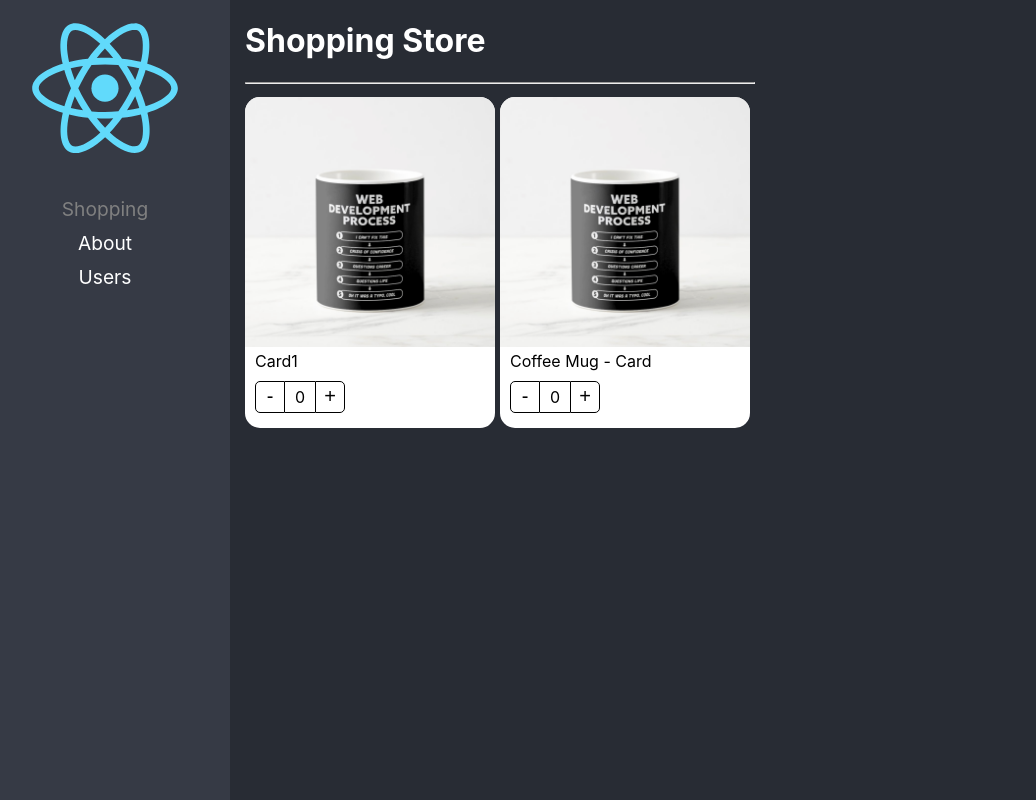
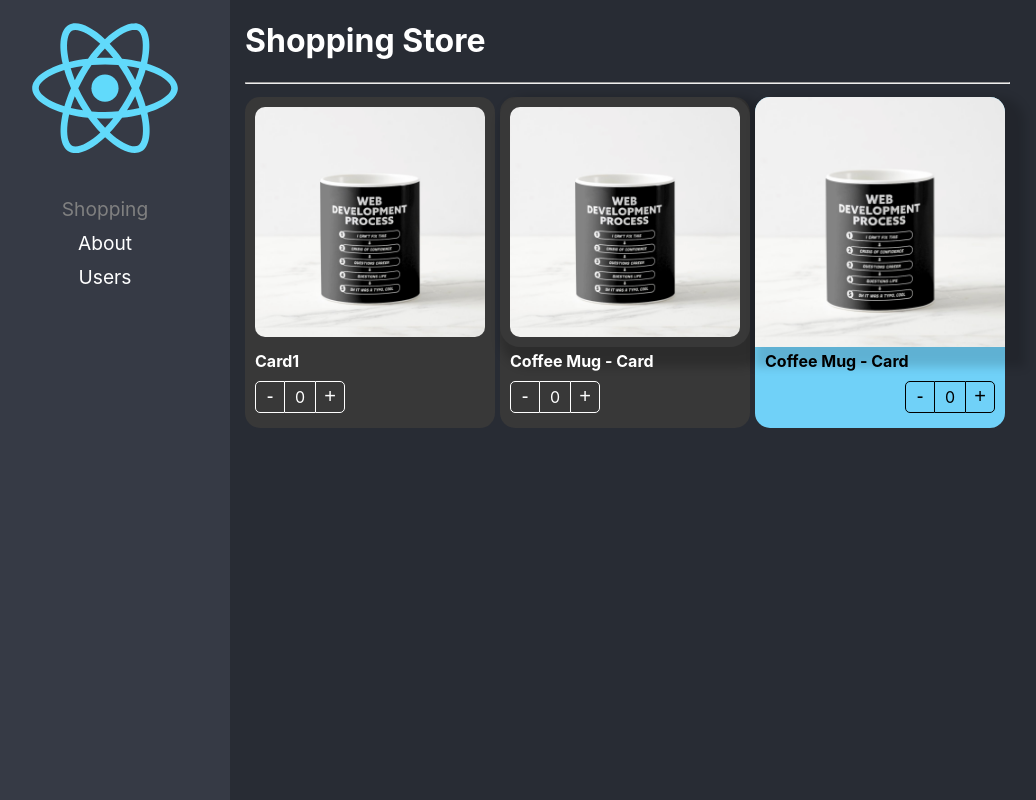
Before and after one commit to gerodrig/react-notes, a React (Create React App) app: page / in a window 1280 px wide. Shown: the whole page, without its empty margins (20-1056 px from the left). Built offline with nearby package versions, Linux system fonts and the light colour scheme.

Commit message:
Component Extend Styles Ready

```diff
--- a/src/02-component-patterns/components/ProductButtons.tsx
+++ b/src/02-component-patterns/components/ProductButtons.tsx
@@ -3,11 +3,16 @@
 
 import styles from '../styles/styles.module.css';
 
-export const ProductButtons = () => {
+export interface Props {
+    className?: string;
+    style?: React.CSSProperties;
+}
+
+export const ProductButtons = ({className, style}: Props) => {
 
     const { increaseBy, counter } = useContext(ProductContext);
     return (
-        <div className={styles.buttonsContainer}>
+        <div className={`${ styles.buttonsContainer } ${ className }` } style={ style }>
             <button
                 className={styles.buttonMinus}
                 onClick={() => increaseBy(-1)}
--- a/src/02-component-patterns/components/ProductCard.tsx
+++ b/src/02-component-patterns/components/ProductCard.tsx
@@ -2,7 +2,7 @@
 import { useProduct } from '../hooks/useProduct';
 import styles from '../styles/styles.module.css';
 
-import { ProductCardProps, ProductContextProps } from '../interfaces/interfaces';
+import { Product, ProductContextProps } from '../interfaces/interfaces';
 
 
 
@@ -13,11 +13,16 @@
 
 
 
+export interface Props {
+	product: Product;
+    children?: React.ReactElement | React.ReactElement[];
+    className?: string;
+    style?: React.CSSProperties;
+}
 
 
 
-
-export const ProductCard = ({ children, product }: ProductCardProps) => {
+export const ProductCard = ({ children, product, className, style }: Props) => {
 	const { counter, increaseBy } = useProduct();
 
 	return (
@@ -26,7 +31,7 @@
             increaseBy,
             product
         }}>
-            <div className={styles.productCard}>
+            <div className={`${ styles.productCard } ${ className }`} style={ style }>
                 {children}
                 {/* <ProductImage img={product.img} />
                 <ProductTitle title={product.title} />
--- a/src/02-component-patterns/components/ProductImage.tsx
+++ b/src/02-component-patterns/components/ProductImage.tsx
@@ -1,11 +1,16 @@
-import { useContext } from "react";
-import { ProductContext } from "./ProductCard";
+import { useContext } from 'react';
+import { ProductContext } from './ProductCard';
 
 import styles from '../styles/styles.module.css';
 import noImage from '../assets/no-image.jpg';
 
-export const ProductImage = ({img = ''}) => {
+export interface Props {
+	className?: string;
+	img?: string;
+	style?: React.CSSProperties;
+}
 
+export const ProductImage = ({ img = '', className, style }: Props) => {
 	const { product } = useContext(ProductContext);
 
 	let imgToShow: string;
@@ -20,8 +25,9 @@
 
 	return (
 		<img
-			className={styles.productImg}
-			src={ imgToShow}
+			className={`${styles.productImg} ${className}`}
+			style={style}
+			src={imgToShow}
 			alt='Product'
 		/>
 	);
--- a/src/02-component-patterns/components/ProductTitle.tsx
+++ b/src/02-component-patterns/components/ProductTitle.tsx
@@ -4,12 +4,18 @@
 
 import styles from '../styles/styles.module.css';
 
-export const ProductTitle = ({title} : {title?: string}) => {
+export interface Props {
+    className?: string;
+    title?: string;
+    style?: React.CSSProperties;
+}
+
+export const ProductTitle = ({title , className, style }: Props ) => {
 
     const {product} = useContext(ProductContext);
 
     return (
-        <span className={styles.productDescription}>
+        <span className={`${ styles.productDescription} ${ className }`} style={ style }>
             { title ? title : product.title }
         </span>
     );
--- a/src/02-component-patterns/pages/ShoppingPage.tsx
+++ b/src/02-component-patterns/pages/ShoppingPage.tsx
@@ -6,6 +6,7 @@
 } from '../components';
 
 import styles from '../styles/styles.module.css';
+import '../styles/custom-styles.css';
 
 const product = {
 	id: '1',
@@ -20,16 +21,22 @@
 			<hr />
 
 			<div className={styles.shoppingLayout}>
-				<ProductCard product={product}>
-					<ProductCard.Image />
-					<ProductCard.Title title={'Card1'} />
-					<ProductCard.Buttons />
+				<ProductCard product={product} className='bg-dark text-white '>
+					<ProductCard.Image className='custom-image' />
+					<ProductCard.Title title={'Card1'} className='text-bold' />
+					<ProductCard.Buttons className='custom-buttons' />
 				</ProductCard>
 
-				<ProductCard product={product}>
-					<ProductImage />
-					<ProductTitle />
-					<ProductButtons/>
+				<ProductCard product={product} className='bg-dark text-white '>
+					<ProductImage className='custom-image' style={{ boxShadow: '10px 10px 10px 10px rgba(0,0,0,0.2)' }} />
+					<ProductTitle className='text-bold' />
+					<ProductButtons className='custom-buttons' />
+				</ProductCard>
+
+				<ProductCard product={product} style={{ backgroundColor: '#70D1F8' }}>
+					<ProductImage style={{ boxShadow: '10px 10px 10px 10px rgba(0,0,0,0.15)' }} />
+					<ProductTitle style={ { fontWeight: 'bold'} } />
+					<ProductButtons style={{display: 'flex', justifyContent: 'end'}} />
 				</ProductCard>
 
 				{/* <ProductCard />
--- /dev/null
+++ b/src/02-component-patterns/styles/custom-styles.css
@@ -0,0 +1,22 @@
+.bg-dark {
+    background-color: rgb(56, 56, 56);
+}
+
+.text-white {
+    color: rgb(255, 255, 255);
+}
+
+.text-bold {
+    font-weight: bold;
+}
+
+.custom-image {
+    padding: 10px;
+    width: calc(100% - 20px);
+    border-radius: 20px;
+}
+
+.custom-buttons button, .custom-buttons div{
+    color: white;
+    border-color: white;
+}
```
Also changed, not shown: src/02-component-patterns/interfaces/interfaces.ts (+12 -15 lines). Lines whose indentation alone changed are shown as unchanged.
